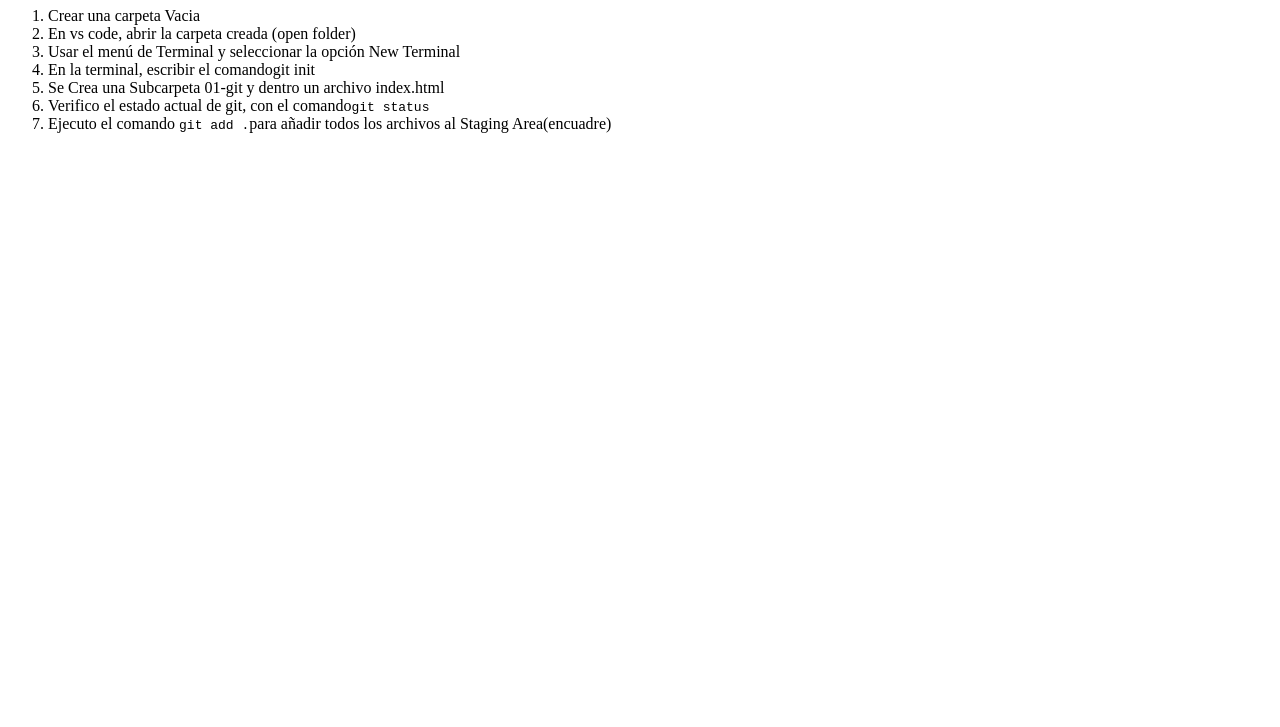
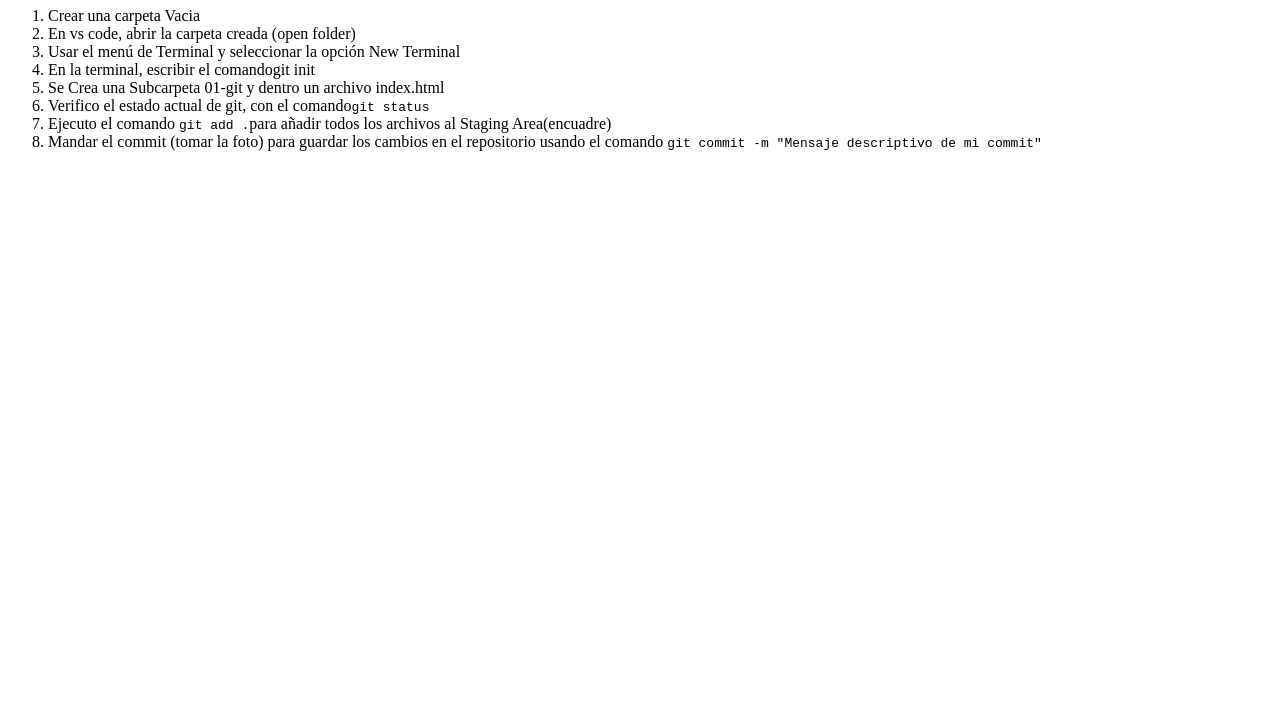
Before and after one commit to abby-sanchez19/desarrollo-apli-web, a plain HTML site: page 01-git/index.html in a window 1280 px wide. Shown: the part 73-800 px from the top of the page. Drawn offline with Linux system fonts and the light colour scheme.

Commit message:
Añadir información de como mandar el commit

```diff
--- a/01-git/index.html
+++ b/01-git/index.html
@@ -15,6 +15,8 @@
         <li>Se Crea una Subcarpeta 01-git y dentro un archivo index.html</li>
         <li>Verifico el estado actual de git, con el comando<code>git status</code></li>
         <li>Ejecuto el comando <code>git add .</code>para añadir todos los archivos al Staging Area(encuadre)</li>
+        <li>Mandar el commit (tomar la foto) para guardar los cambios en el repositorio usando el comando <code>git commit -m "Mensaje descriptivo de mi commit"</code></li>
+    </ol>
     </ol>
 </body>
 </html>
```
